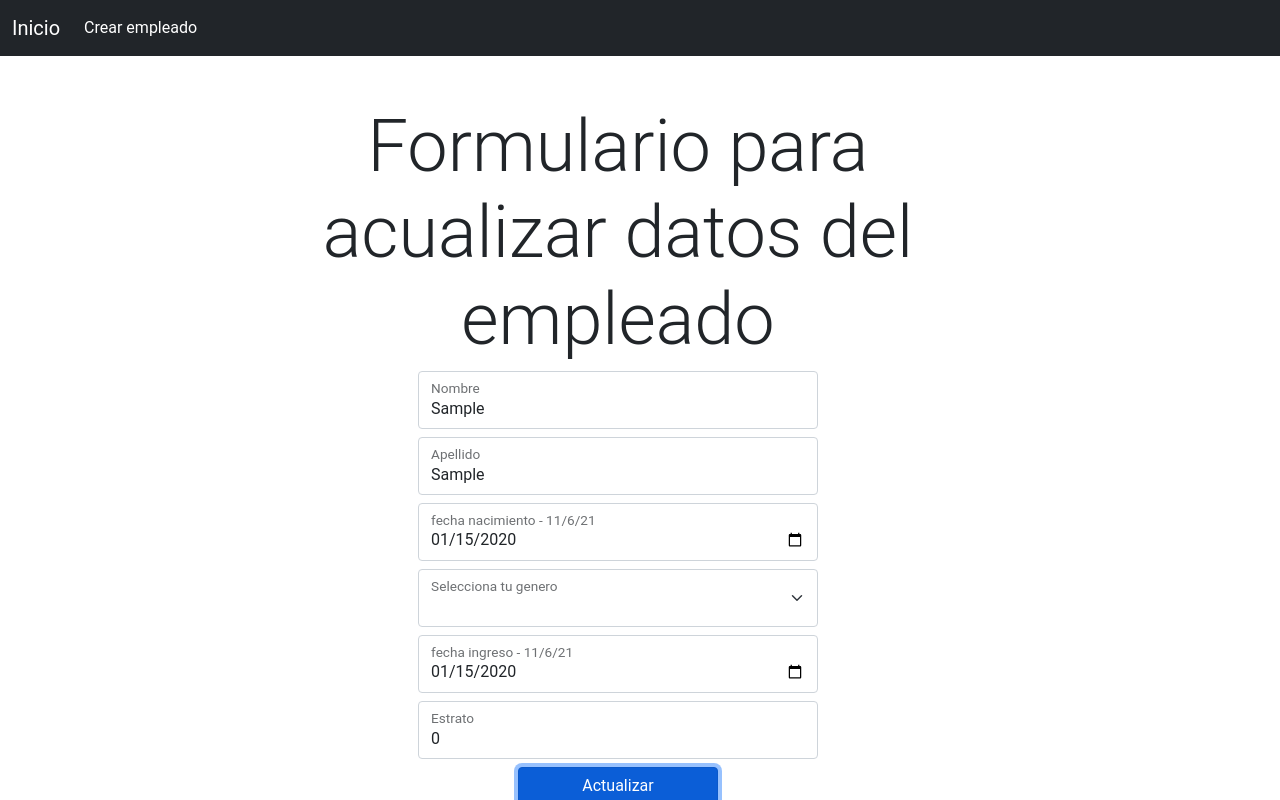
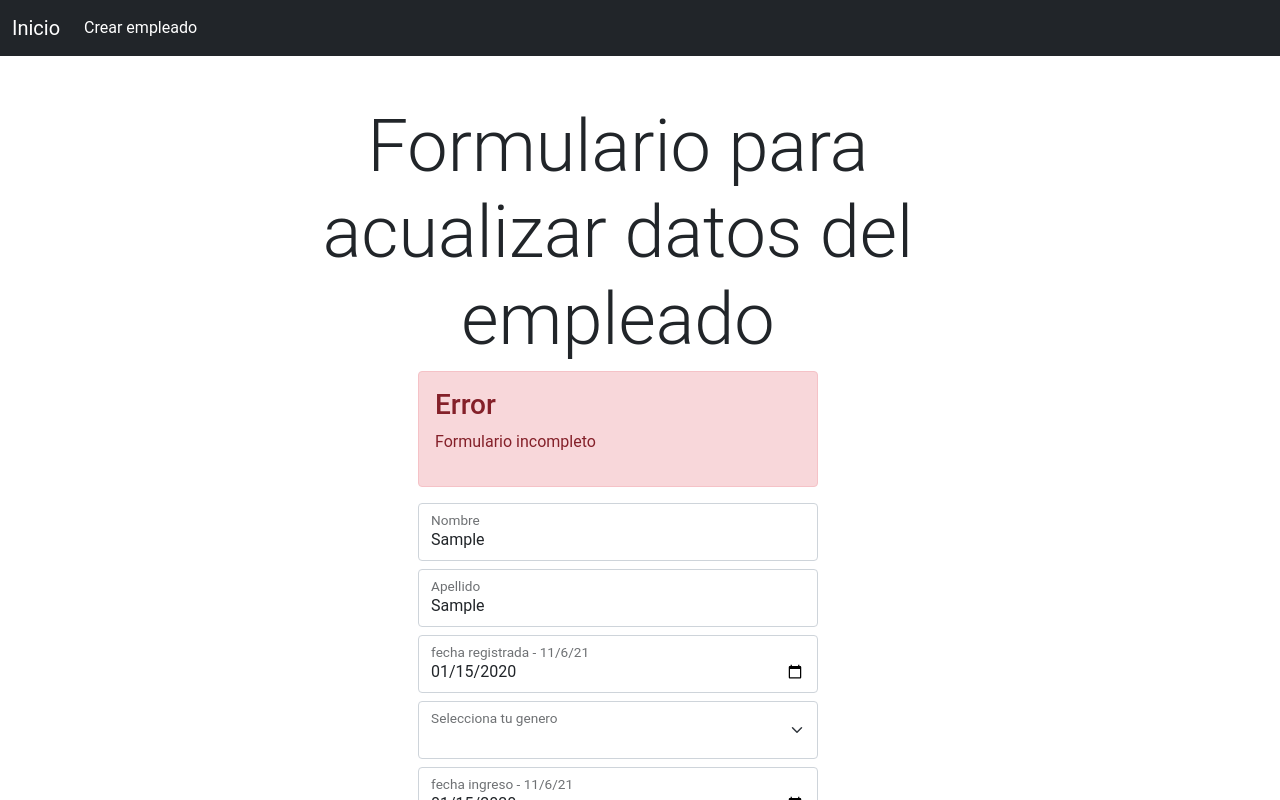
Before and after one commit to ACmartinez07/Prueba_Angular_Empleados, an Angular app in the folder frontend/: page /actualizar/1 in a window 1280 px wide. Both pictures are taken after typing "Sample", "Sample", "2020-01-15", "2020-01-15" into the empty fields and a click on the button "Actualizar". Shown: the top 800 px of the page. Built offline with nearby package versions, Linux system fonts and the light colour scheme; no server answers.

Commit message:
ultimando detalles

```diff
--- a/frontend/src/app/componentes/actualizar/actualizar.component.html
+++ b/frontend/src/app/componentes/actualizar/actualizar.component.html
@@ -1,30 +1,32 @@
 <div class="mx-auto" style="width: 800px;">
   <h1 class="display-2 text-center">Formulario para acualizar datos del empleado</h1>
   <div class="mx-auto" style="width: 400px;">
-
-    <form autocomplete="off" (ngSubmit)="actualizar(forma)" #forma="ngForm">
+    <div *ngIf="error" class="alert alert-danger">
+      <h3>Error</h3>
+      <p>Formulario incompleto</p>
+    </div>
+    <form autocomplete="off" (ngSubmit)="actualizar(forma)" #forma="ngForm" class="needs-validation">
       <div>
         <div class="form-floating mb-2">
-          <input required type="text" class="form-control" [class.is-invalid]="(nombre.invalid && nombre.touched )|| (nombre.invalid && forma.submitted)" name="nombre" ngModel={{empleado.nombre}} #nombre="ngModel">
+          <input required type="text" class="form-control" name="nombre" ngModel={{empleado.nombre}}>
           <label for="floatingInput">Nombre</label>
-          <small *ngIf="nombre.invalid && nombre.touched" class="form-text text-danger">Campo obligatorio</small>
         </div>
 
         <div class="form-floating mb-2">
-          <input required type="text" class="form-control" [class.is-invalid]="apellido.invalid && apellido.touched" name="apellido" ngModel="{{empleado.apellido}}" #apellido="ngModel">
+          <input required type="text" class="form-control" name="apellido" ngModel="{{empleado.apellido}}">
           <label for="floatingInput">Apellido</label>
-          <small *ngIf="apellido.invalid && apellido.touched" class="form-text text-danger">Campo obligatorio</small>
         </div>
       </div>
 
-      <div>
+
       <div class="form-floating mb-2">
-          <input required type="date" class="form-control" max="2021-12-12" name="nacimiento" ngModel value="{{empleado.fechaNacimiento|date}}">
-          <label for="floatingInput">fecha nacimiento - {{empleado.fechaNacimiento|date:'shortDate'}}</label>
+        <input required type="date" class="form-control" max="2021-12-12" name="nacimiento" ngModel>
+        <label for="floatingInput">fecha registrada - {{empleado.fechaNacimiento|date:'shortDate'}}</label>
       </div>
 
       <div class="form-floating mb-2">
-          <select required class="form-select" name="genero" ngModel="">
+        <select required class="form-select" name="genero" ngModel>
+
       	            <option value="Femenino">Femenino</option>
       	            <option value="Masculino">Masculino</option>
       	        </select>
@@ -35,12 +37,10 @@
         <input required type="date" class="form-control" id="fechaIngreso" max="2021-12-12" name="ingreso" ngModel="">
         <label for="floatingInput">fecha ingreso - {{empleado.fechaIngreso|date:'shortDate'}}</label>
       </div>
-      </div>
 
       <div class="form-floating mb-2">
-        <input required type="text" class="form-control" [class.is-invalid]="estrato.invalid && estrato.touched" name="estrato" ngModel={{empleado.estrato}} #estrato="ngModel">
+        <input required type="text" class="form-control" name="estrato" ngModel={{empleado.estrato}}>
         <label for="floatingInput">Estrato</label>
-        <small *ngIf="estrato.invalid && estrato.touched" class="form-text text-danger">Campo obligatorio</small>
       </div>
 
       <div class="d-grid gap-2 col-6 mx-auto">
--- a/frontend/src/app/componentes/actualizar/actualizar.component.ts
+++ b/frontend/src/app/componentes/actualizar/actualizar.component.ts
@@ -18,6 +18,7 @@ export class ActualizarComponent implements OnInit {
     estrato: 0,
   };
   idEmpleado: string = '';
+  error: boolean = false;
 
   constructor(
     private router: ActivatedRoute,
@@ -39,6 +40,7 @@ export class ActualizarComponent implements OnInit {
 
   actualizar(forma: NgForm) {
     if (forma.invalid) {
+      this.error = true;
       return;
     }
 
--- a/frontend/src/app/componentes/crear/crear.component.html
+++ b/frontend/src/app/componentes/crear/crear.component.html
@@ -1,38 +1,43 @@
 <div class="mx-auto" style="width: 800px;">
   <h1 class="display-2 text-center">Formulario para creacion de empleado</h1>
   <div class="mx-auto" style="width: 400px;">
-    <form autocomplete="off" (ngSubmit)="crear(forma)" #forma="ngForm">
+    <div *ngIf="error" class="alert alert-danger">
+      <h3>Error</h3>
+      <p>Formulario incompleto</p>
+    </div>
+    <form autocomplete="off" (ngSubmit)="crear(forma)" #forma="ngForm" class="needs-validation">
       <div class="form-floating mb-2">
-        <input required type="text" class="form-control" [class.is-invalid]="(nombre.invalid && nombre.touched )|| (nombre.invalid && forma.submitted)" name="nombre" ngModel="" #nombre="ngModel">
+        <input required type="text" class="form-control" name="nombre" ngModel>
         <label for="floatingInput">Nombre</label>
-        <small *ngIf="nombre.invalid && nombre.touched" class="form-text text-danger">Campo obligatorio</small>
       </div>
       <div class="form-floating mb-2">
-        <input required type="text" class="form-control" [class.is-invalid]="(apellido.invalid && apellido.touched )|| (apellido.invalid && forma.submitted)" name="apellido" ngModel="" #apellido="ngModel">
+        <input required type="text" class="form-control" name="apellido" ngModel="">
         <label for="floatingInput">Apellido</label>
-        <small *ngIf="apellido.invalid && apellido.touched" class="form-text text-danger">Campo obligatorio</small>
       </div>
 
       <div class="form-floating mb-2">
-        <input type="date" class="form-control" id="fechaNacimiento" max="2021-12-12" name="nacimiento" ngModel="">
+        <input required type="date" class="form-control" id="fechaNacimiento" max="2021-12-12" name="nacimiento" ngModel="">
         <label for="floatingInput">fecha nacimiento</label>
       </div>
+
       <div class="form-floating mb-2">
-        <select class="form-select" id="floatingSelect" aria-label="Floating label select example" name="genero" ngModel="">
+        <select required class="form-select" id="floatingSelect" aria-label="Floating label select example" name="genero" ngModel="">
                   <option value="Femenino">Femenino</option>
                   <option value="Masculino">Masculino</option>
               </select>
         <label for="floatingSelect">Selecciona tu genero</label>
       </div>
+
       <div class="form-floating mb-2">
-        <input type="date" class="form-control" id="fechaIngreso" max="2021-12-12" name="ingreso" ngModel="">
+        <input required type="date" class="form-control" id="fechaIngreso" max="2021-12-12" name="ingreso" ngModel="">
         <label for="floatingInput">fecha ingreso</label>
       </div>
+
       <div class="form-floating mb-2">
-        <input required type="text" class="form-control" [class.is-invalid]="(estrato.invalid && estrato.touched )|| (estrato.invalid && forma.submitted)" name="estrato" ngModel="" #estrato="ngModel">
+        <input required type="text" class="form-control" name="estrato" ngModel="">
         <label for="floatingInput">Estrato</label>
-        <small *ngIf="estrato.invalid && estrato.touched" class="form-text text-danger">Campo obligatorio</small>
       </div>
+
       <div class="d-grid gap-2 col-6 mx-auto">
         <button class="btn btn-primary" type="submit">crear</button>
         <button routerLinkActive="active" routerLink="inicio" type="button" class="btn btn-outline-danger ">Regresar</button>
--- a/frontend/src/app/componentes/crear/crear.component.ts
+++ b/frontend/src/app/componentes/crear/crear.component.ts
@@ -17,11 +17,13 @@ export class CrearComponent implements OnInit {
     fechaIngreso: new Date(),
     estrato: 0,
   };
+  error: boolean = false;
 
   constructor(private dataService: DataBaseService, private _router: Router) {}
 
   crear(forma: NgForm) {
     if (forma.invalid) {
+      this.error = true;
       return;
     }
     this.empleado = {
--- a/frontend/src/app/componentes/empleado/empleado.component.html
+++ b/frontend/src/app/componentes/empleado/empleado.component.html
@@ -1,7 +1,7 @@
 <div class="card text-center">
   <h5 class="display-1"><strong>Empleado</strong></h5>
   <div class="card-body">
-    <h5 class="display-3 text-danger">{{empleado.nombre}} {{empleado.apellido}}</h5>
+    <h5 class="display-3">{{empleado.nombre}} {{empleado.apellido}}</h5>
   </div>
   <ul class="list-group list-group-flush">
     <li class="list-group-item">
```
Lines whose indentation alone changed are shown as unchanged.
